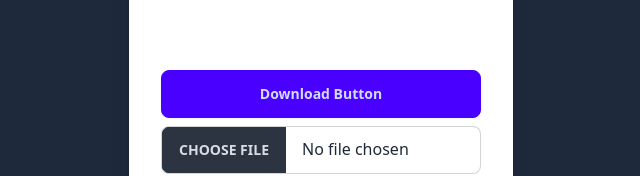
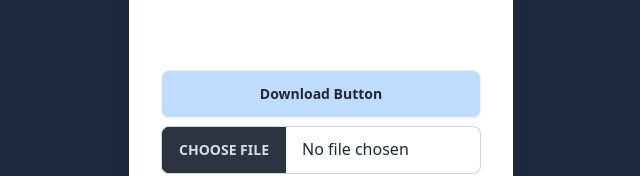
Before and after one commit to benson-fm/PetrCalendar, a React (Vite) app: page / in a window 1280 px wide. Shown: the part 386-562 px from the top of the page, without its empty margins (319-959 px from the left). Built offline with nearby package versions, Linux system fonts and the light colour scheme.

Commit message:
Changed the color of the button to blue

```diff
--- a/src/App.jsx
+++ b/src/App.jsx
@@ -27,7 +27,7 @@ export default function App() {
             <div className="card-body">
                 <h2 className="card-title justify-around">Petr Calendar</h2>
                 <p className="text-center align-middle">Insert your image below!</p>
-                <button className="btn btn-primary">Download Button</button>
+                <button className="btn bg-blue-200">Download Button</button>
                 <input type="file" className="file-input file-input-bordered w-full max-w-xs" onChange={handleChange}/>
             </div>
             <AdvancedImage cldImg={img}/>
```
